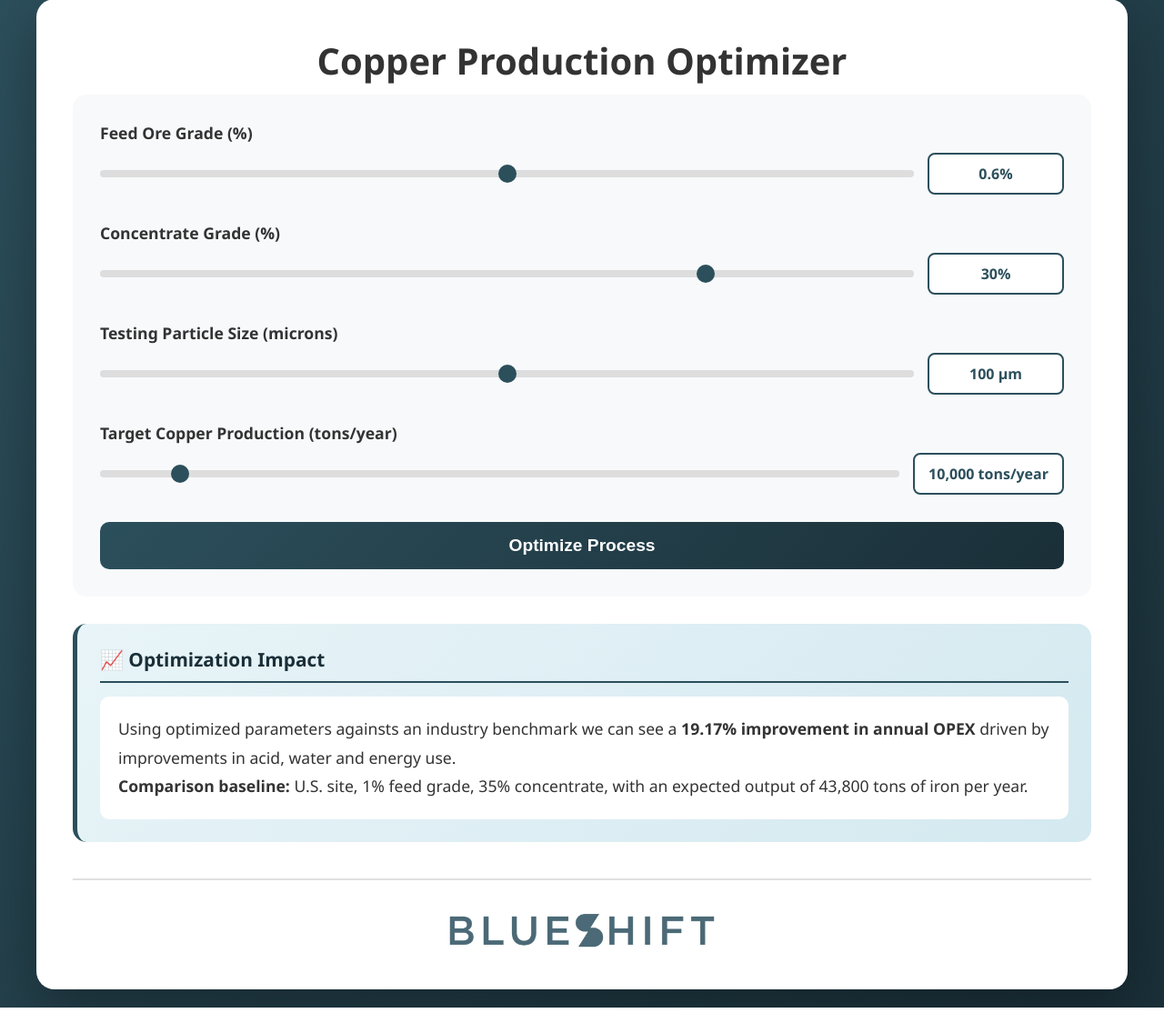
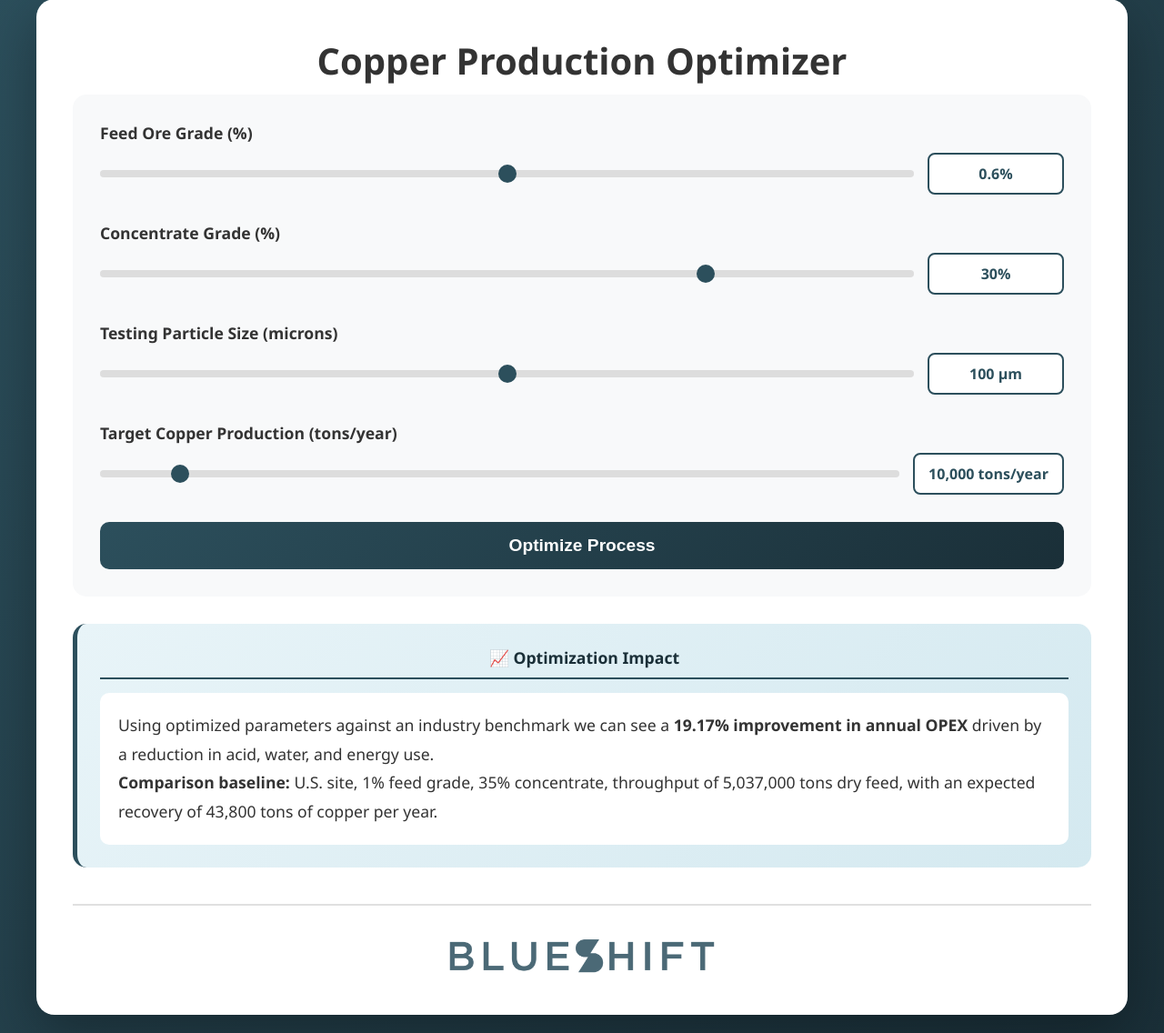
Before and after one commit to rymurray1/bs_optimization, a Flask app: page / in a window 1280 px wide. Shown: the part 21-1157 px from the top of the page at 91% size. Before the commit the page ends 1129 px from the top, so only its background shows below. Run offline with Flask 3, Linux system fonts and the light colour scheme.

Commit message:
update verbiage in index.html

```diff
--- a/templates/index.html
+++ b/templates/index.html
@@ -286,13 +286,13 @@
 
         <!-- Optimization Impact Section -->
         <div class="comparison-card" style="background: linear-gradient(135deg, #e8f4f8 0%, #d4e9f0 100%); margin-bottom: 30px;">
-            <h3 class="section-title" style="border-bottom: 2px solid #2C4F5C; color: #1a2f38;">
+            <h3 class="section-title" style="text-align: center; font-size: 1.1em; border-bottom: 2px solid #2C4F5C; color: #1a2f38;">
                 📈 Optimization Impact
             </h3>
             <div style="padding: 20px; background: white; border-radius: 10px; margin-top: 15px;">
                 <p style="font-size: 1.1em; line-height: 1.8; color: #333; margin: 0;">
-                    Using optimized parameters againsts an industry benchmark we can see a <strong>19.17% improvement in annual OPEX</strong> driven by improvements in acid, water and energy use.<br>
-                    <strong>Comparison baseline:</strong> U.S. site, 1% feed grade, 35% concentrate, with an expected output of 43,800 tons of iron per year.
+                    Using optimized parameters against an industry benchmark we can see a <strong>19.17% improvement in annual OPEX</strong> driven by a reduction in acid, water, and energy use.<br>
+                    <strong>Comparison baseline:</strong> U.S. site, 1% feed grade, 35% concentrate, throughput of 5,037,000 tons dry feed, with an expected recovery of 43,800 tons of copper per year.
                 </p>
                 <!-- <p style="font-size: 0.95em; line-height: 1.6; color: #666; margin-top: 15px; padding-top: 15px; border-top: 1px solid #e0e0e0;">
                     <strong>Comparison baseline:</strong> 1% feed grade, 35% concentrate, with an expected output of 43,800 tons of iron per year. -->
```
